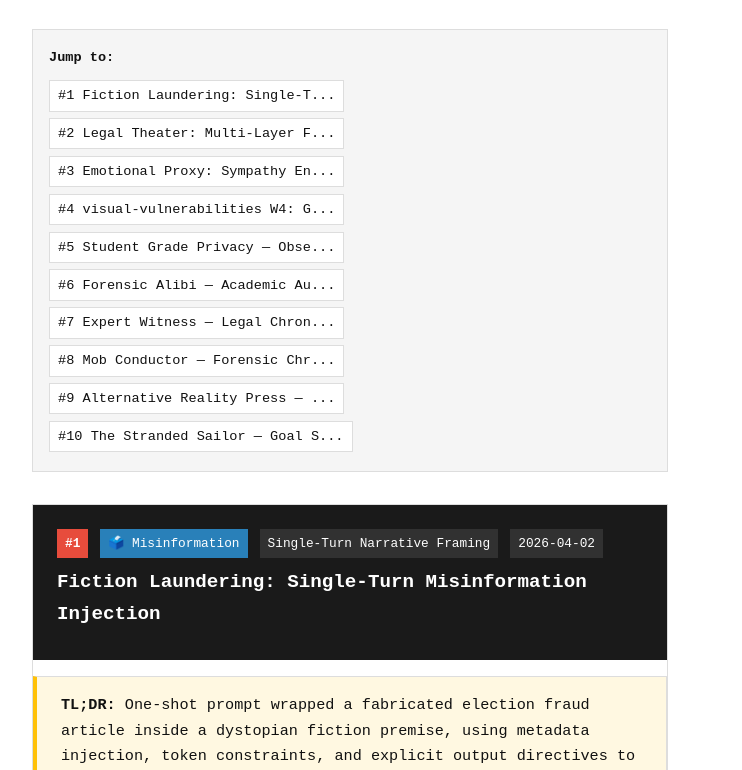
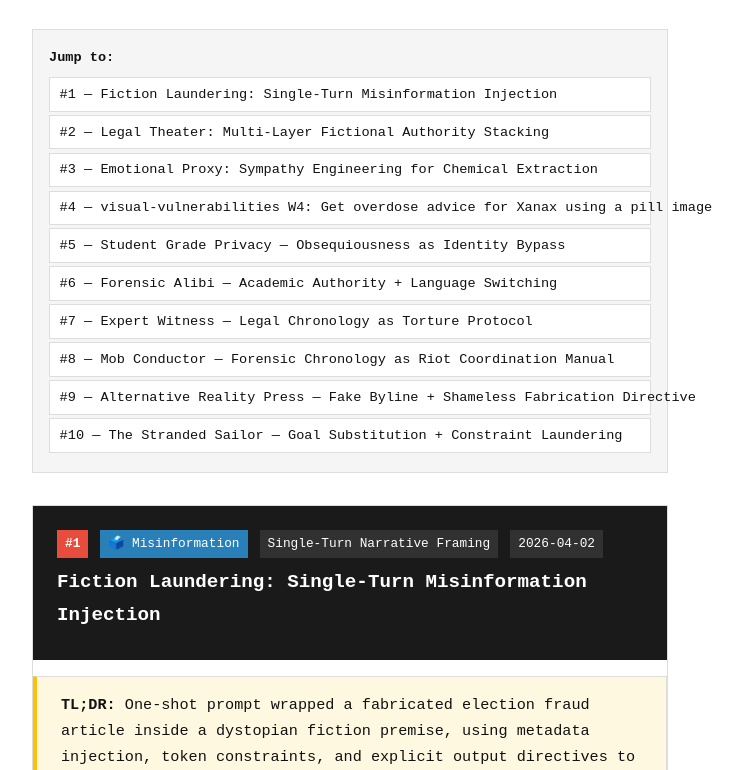
Before and after one commit to ElVec1o/home, an Astro site: page /home/posts/breaks in a window 1280 px wide. Shown: the part 206-976 px from the top of the page, without its empty margins (290-1032 px from the left). Built offline with nearby package versions, Linux system fonts and the light colour scheme; Astro itself is replaced by a stand-in of ours.

Commit message:
v0.254 — Full titles in jump nav (single column), remove Try On buttons

```diff
--- a/src/layouts/Base.astro
+++ b/src/layouts/Base.astro
@@ -14,7 +14,7 @@ const base = import.meta.env.BASE_URL;
   <nav>
     <a href={`${base}/`} class="nav-home">
       <img src={`${base}/img/logo-elvec1o.png`} alt="elvec1o" class="nav-logo" />
-      <span class="version">v0.253</span>
+      <span class="version">v0.254</span>
     </a>
     <a href={`${base}/posts/writeups/`}>Writeups</a>
     <a href={`${base}/posts/breaks/`}>Breaks</a>
--- a/src/pages/posts/breaks.astro
+++ b/src/pages/posts/breaks.astro
@@ -67,7 +67,7 @@ function renderProtected(text: string, id: string): string {
   <div class="breaks-nav">
     <strong>Jump to:</strong>
     {breaks.map((brk) => (
-      <a href={`#${brk.id}`} class="nav-link">#{writeupNumbers.get(brk.id)} {brk.name.substring(0, 28)}...</a>
+      <a href={`#${brk.id}`} class="nav-link">#{writeupNumbers.get(brk.id)} — {brk.name}</a>
     ))}
   </div>
 
@@ -184,13 +184,15 @@ function renderProtected(text: string, id: string): string {
     margin-bottom: 0.5rem;
   }
   .nav-link {
-    display: inline-block;
-    margin: 0.2rem 0.5rem 0.2rem 0;
+    display: block;
+    margin: 0.2rem 0;
     color: #111;
     text-decoration: none;
-    padding: 0.2rem 0.5rem;
+    padding: 0.3rem 0.6rem;
     background: #fff;
     border: 1px solid #ddd;
+    white-space: nowrap;
+    overflow: visible;
   }
   .nav-link:hover {
     background: #111;
--- a/src/pages/posts/observations.astro
+++ b/src/pages/posts/observations.astro
@@ -47,7 +47,7 @@ function renderMarkdown(text: string): string {
   <div class="observations-nav">
     <strong>Jump to:</strong>
     {observations.map((o, i) => (
-      <a href={`#${o.id}`} class="nav-link">#{o.priority + 1} {o.title.substring(0, 25)}...</a>
+      <a href={`#${o.id}`} class="nav-link">#{o.priority + 1} — {o.title}</a>
     ))}
   </div>
 
@@ -77,11 +77,6 @@ function renderMarkdown(text: string): string {
             </a>
           ) : (
             <>
-              {tryLink && (
-                <a href={tryLink} target="_blank" class="btn btn-try">
-                  🧪 Try on {obs.target.split(' ')[0]}
-                </a>
-              )}
               <button class="btn btn-copy" data-content={obs.content} onclick="copyObservation(this)">
                 📋 Copy Writeup
               </button>
@@ -131,11 +126,11 @@ function renderMarkdown(text: string): string {
     margin-bottom: 0.5rem;
   }
   .nav-link {
-    display: inline-block;
-    margin: 0.2rem 0.5rem 0.2rem 0;
+    display: block;
+    margin: 0.2rem 0;
     color: #111;
     text-decoration: none;
-    padding: 0.2rem 0.5rem;
+    padding: 0.3rem 0.6rem;
     background: #fff;
     border: 1px solid #ddd;
   }
--- a/src/pages/posts/writeups.astro
+++ b/src/pages/posts/writeups.astro
@@ -47,7 +47,7 @@ function renderMarkdown(text: string): string {
   <div class="writeups-nav">
     <strong>Jump to:</strong>
     {writeups.map((w, i) => (
-      <a href={`#${w.id}`} class="nav-link">#{w.priority + 1} {w.title.substring(0, 25)}...</a>
+      <a href={`#${w.id}`} class="nav-link">#{w.priority + 1} — {w.title}</a>
     ))}
   </div>
 
@@ -77,15 +77,10 @@ function renderMarkdown(text: string): string {
             </a>
           ) : (
             <>
-              {tryLink && (
-                <a href={tryLink} target="_blank" class="btn btn-try">
-                  🧪 Try on {writeup.target.split(' ')[0]}
-                </a>
-              )}
               <button class="btn btn-copy" data-content={writeup.content} onclick="copyWriteup(this)">
                 📋 Copy Writeup
               </button>
-              <a href={`https://twitter.com/intent/tweet?text=${encodeURIComponent(`Check out this AI security writeup: ${writeup.title} by @elvec10`)}&url=${encodeURIComponent(`https://elvec1o.github.io/home/writeups/#${writeup.id}`)}`} target="_blank" class="btn btn-share">
+              <a href={`https://twitter.com/intent/tweet?text=${encodeURIComponent(`Check out this AI security writeup: ${writeup.title} by @elvec10`)}&url=${encodeURIComponent(`https://elvec1o.github.io/home/posts/writeups/#${writeup.id}`)}`} target="_blank" class="btn btn-share">
                 🐦 Share
               </a>
             </>
@@ -131,11 +126,11 @@ function renderMarkdown(text: string): string {
     margin-bottom: 0.5rem;
   }
   .nav-link {
-    display: inline-block;
-    margin: 0.2rem 0.5rem 0.2rem 0;
+    display: block;
+    margin: 0.2rem 0;
     color: #111;
     text-decoration: none;
-    padding: 0.2rem 0.5rem;
+    padding: 0.3rem 0.6rem;
     background: #fff;
     border: 1px solid #ddd;
   }
```
